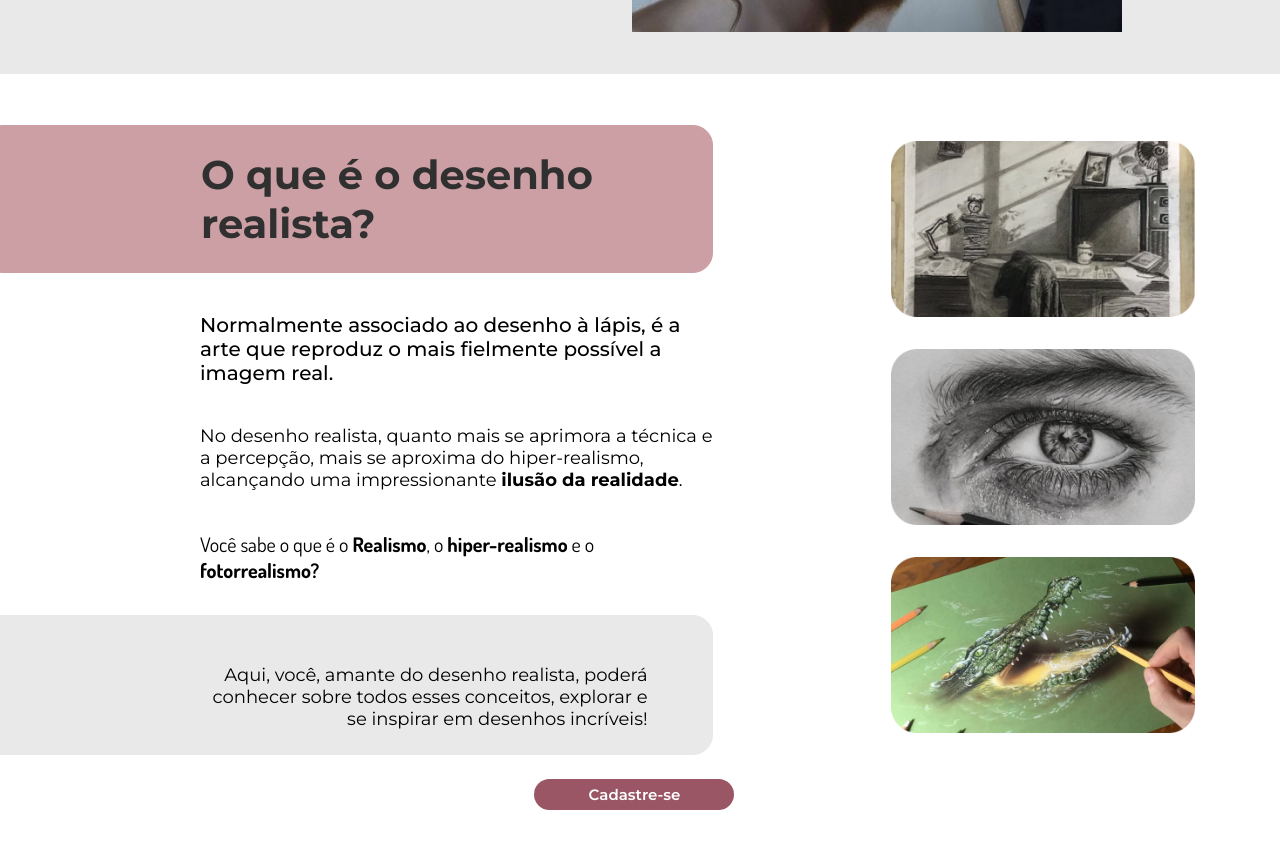
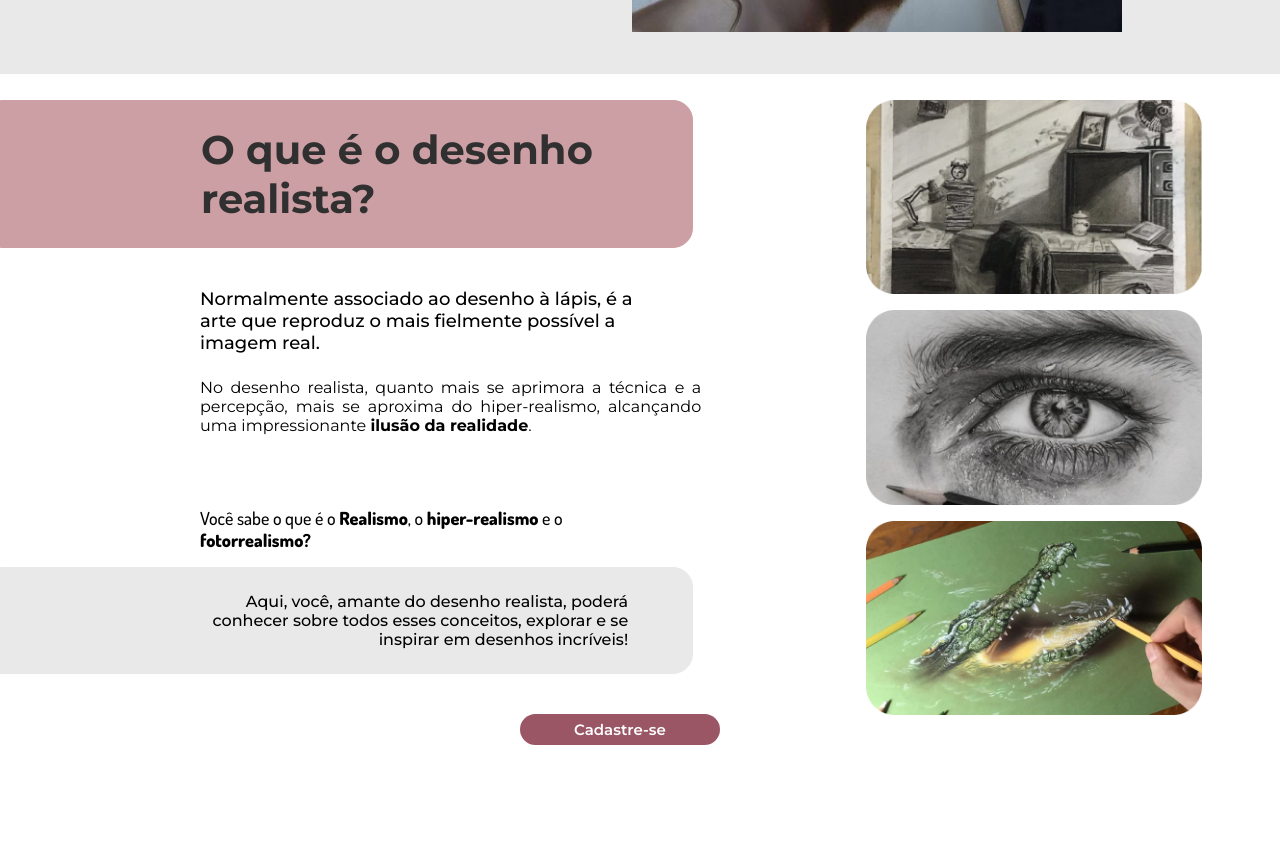
Before and after one commit to bianca-tsuchiya/Projeto-Individual, a plain HTML site: page Site/index.html in a window 1280 px wide. Shown: the part 580-1428 px from the top of the page. After the commit the page ends 1350 px from the top, so only its background shows below. Drawn offline with Linux system fonts and the light colour scheme.

Commit message:
Subindo últimos ajustes do Descubra da tela index

```diff
--- a/Site/style.css
+++ b/Site/style.css
@@ -191,14 +191,14 @@ nav a:hover {
 /* Descubra */
 .descubra{
     display: flex;
-    padding: 4% 0 5% 0;
+    padding: 2% 0 2% 0;
 }
 
 .texto_descubra{
     display: flex;
     flex-direction: column;
     width: 50%;
-    margin: 0.5vh 8vh;
+    margin: 0 8vh;
 }
 
 .imgs-descubra{
@@ -209,8 +209,8 @@ nav a:hover {
 }
 
 .imgs-descubra img{
-    max-width: 38vh;
-    padding: 2vh 0;
+    max-width: 42vh;
+    padding-bottom: 2vh;
 }
 
 .texto_descubra, .titulo{
@@ -224,8 +224,6 @@ nav a:hover {
     margin: 0 5vh 2vh 0;
     font-weight: 700;
     margin-bottom: 1.5vh;
-
-
 }
 
 .titulo p{
@@ -233,43 +231,49 @@ nav a:hover {
     margin-left: 25vh;
 }
 
-.paragrafo1, .paragrafo2, .paragrafo3, .paragrafo4 p{
-
-    margin: 5vh 8vh 2vh 25vh;
-}
 
 .texto_descubra, .paragrafo1{
+    margin: 5vh 8vh 2vh 25vh;
     padding-right: 28vh;
     width: 80%;
     font-family: 'Montserrat', sans-serif;
-    font-size: 20px;
+    font-size: 18px;
+    font-weight: 500;
+    color: #000000;
+}
+
+.texto_descubra, .paragrafo2{
+    margin: 3vh 8vh 9vh 25vh;
+    padding-right: 24vh;
+    width: 80%;
+    font-family: 'Montserrat', sans-serif;
+    font-size: 16px;
+    text-align: justify;
+}
+
+.texto_descubra, .paragrafo3{
+    margin: 5vh 8vh 2vh 25vh;
+    padding-right: 30vh;
+    width: 80%;
+    font-size: 18px;
     font-weight: 500;
 }
 
-.texto_descubra, .paragrafo2{
-    padding-right: 24vh;
-    width: 80%;
-    font-family: 'Montserrat', sans-serif;
-    font-size: 18px;
-}
-
-.texto_descubra, .paragrafo3{
-    padding-right: 30vh;
-    padding-bottom: 2vh;
-    width: 80%;
-    font-size: 20px;
+.texto_descubra, .paragrafo3 b{
+    font-weight: 800;
 }
 
 .texto_descubra, .paragrafo4{
+    padding: 3vh 8vh 3vh 25vh;;
     width: 80%;
+    font-weight: 500;
     font-family: 'Montserrat', sans-serif;
     text-align: end;
-    font-size: 18px;
+    font-size: 16px;
     background-color: #E9E9E9;
     border: 1px solid #E9E9E9;
     border-radius: 0px 20px 20px 0;
-    padding: 1vh 0;
-    margin-bottom: 3vh;
+    margin-bottom: 5vh;
 }
 
 .btn-cadastre-se {
```
